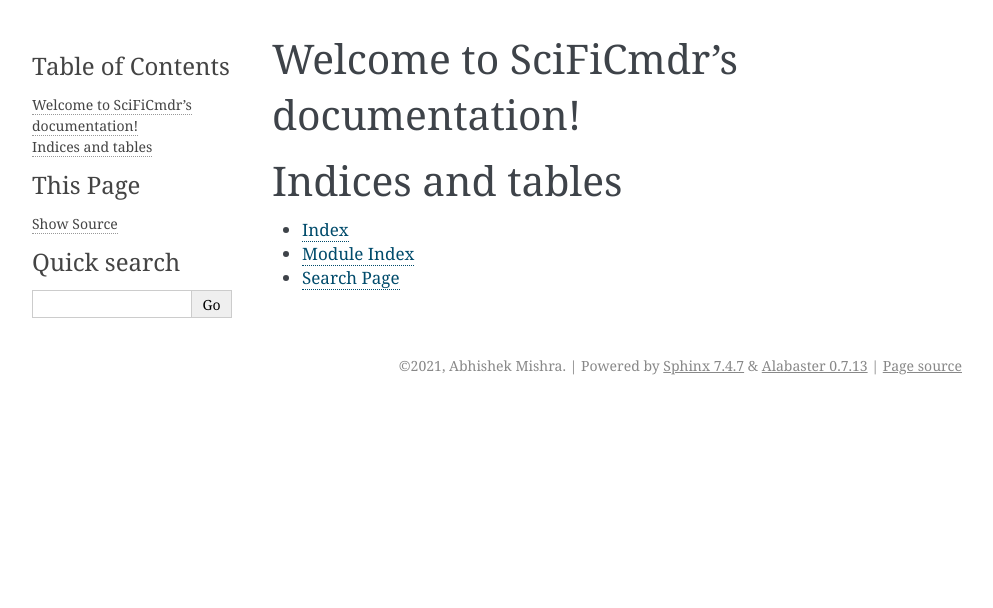
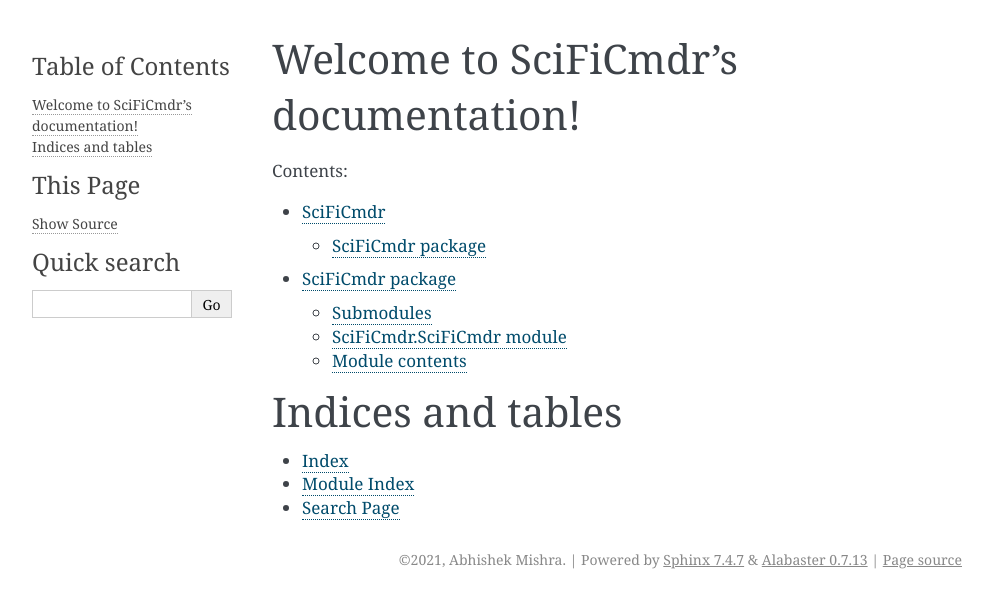
Before and after one commit to abhishekmishra/scificmdr, a Sphinx documentation site: the page built from docs/index.rst, in a window 1280 px wide. Shown: the top 608 px of the page, without its empty margins (148-1141 px from the left). Built offline with Sphinx 7.4.7, drawn with Linux system fonts in a browser that asks for light colours.

Commit message:
initial autodoc contents

```diff
--- /dev/null
+++ b/docs/SciFiCmdr.rst
@@ -0,0 +1,21 @@
+SciFiCmdr package
+=================
+
+Submodules
+----------
+
+SciFiCmdr.SciFiCmdr module
+--------------------------
+
+.. automodule:: SciFiCmdr.SciFiCmdr
+   :members:
+   :undoc-members:
+   :show-inheritance:
+
+Module contents
+---------------
+
+.. automodule:: SciFiCmdr
+   :members:
+   :undoc-members:
+   :show-inheritance:
--- a/docs/conf.py
+++ b/docs/conf.py
@@ -10,9 +10,9 @@
 # add these directories to sys.path here. If the directory is relative to the
 # documentation root, use os.path.abspath to make it absolute, like shown here.
 #
-# import os
-# import sys
-# sys.path.insert(0, os.path.abspath('.'))
+import os
+import sys
+sys.path.insert(0, os.path.abspath('..'))
 
 
 # -- Project information -----------------------------------------------------
@@ -31,6 +31,7 @@
 # extensions coming with Sphinx (named 'sphinx.ext.*') or your custom
 # ones.
 extensions = [
+    'sphinx.ext.autodoc'
 ]
 
 # Add any paths that contain templates here, relative to this directory.
--- a/docs/index.rst
+++ b/docs/index.rst
@@ -10,7 +10,8 @@
    :maxdepth: 2
    :caption: Contents:
 
-
+   modules
+   SciFiCmdr
 
 Indices and tables
 ==================
--- /dev/null
+++ b/docs/modules.rst
@@ -0,0 +1,7 @@
+SciFiCmdr
+=========
+
+.. toctree::
+   :maxdepth: 4
+
+   SciFiCmdr
```
